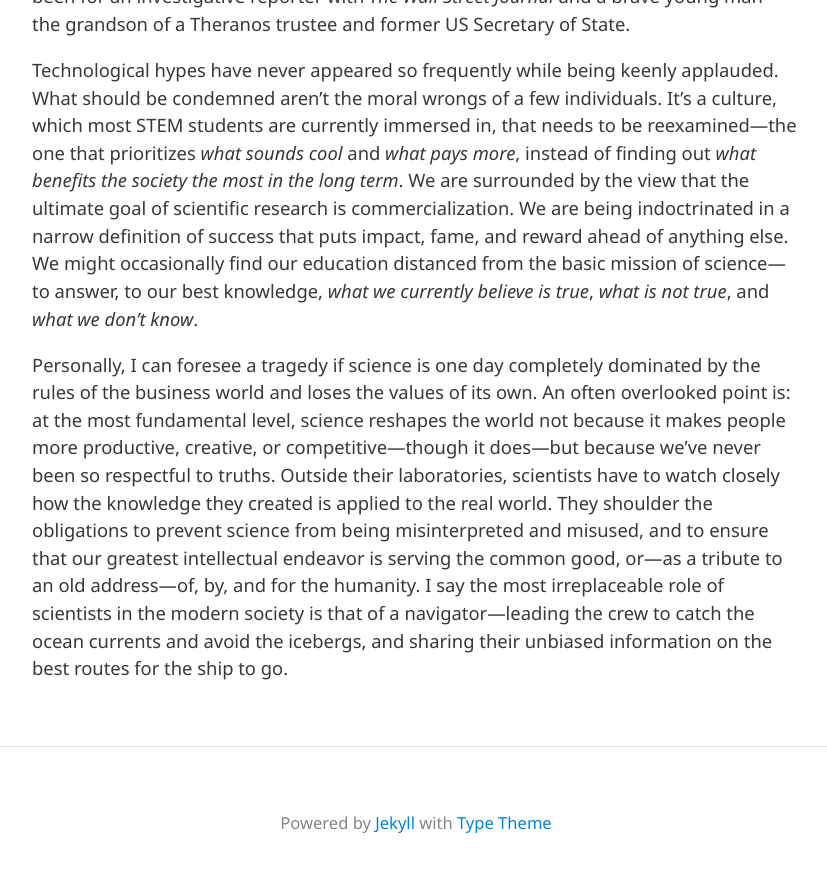
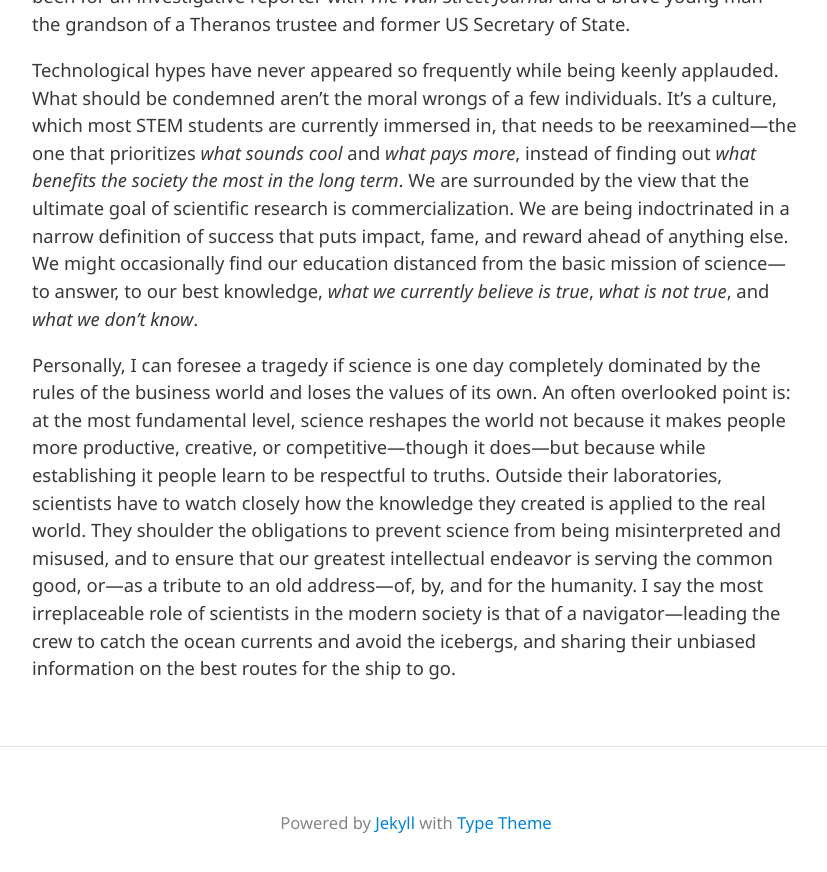
Before and after one commit to laskaux/laskaux.github.io, a Jekyll site: the page built from _posts/2018-12-01-the-duties-of-scientists.md, in a window 1280 px wide and 900 px high, scrolled down 1226 px. Shown: the top 872 px of the window, without its empty margins (224-1051 px from the left). Built offline with Jekyll 4.4.1, drawn with Linux system fonts in a browser that asks for light colours; nearby versions of some CDN libraries.

Commit message:
respectful to truths

```diff
--- a/_posts/2018-12-01-the-duties-of-scientists.md
+++ b/_posts/2018-12-01-the-duties-of-scientists.md
@@ -10,4 +10,4 @@ But to me, the Theranos case—first revealed in 2015 and still under investigat
 
 Technological hypes have never appeared so frequently while being keenly applauded. What should be condemned aren’t the moral wrongs of a few individuals. It’s a culture, which most STEM students are currently immersed in, that needs to be reexamined—the one that prioritizes _what sounds cool_ and _what pays more_, instead of finding out _what benefits the society the most in the long term_. We are surrounded by the view that the ultimate goal of scientific research is commercialization. We are being indoctrinated in a narrow definition of success that puts impact, fame, and reward ahead of anything else. We might occasionally find our education distanced from the basic mission of science—to answer, to our best knowledge, _what we currently believe is true_, _what is not true_, and _what we don’t know_.
 
-Personally, I can foresee a tragedy if science is one day completely dominated by the rules of the business world and loses the values of its own. An often overlooked point is: at the most fundamental level, science reshapes the world not because it makes people more productive, creative, or competitive—though it does—but because we’ve never been so respectful to truths. Outside their laboratories, scientists have to watch closely how the knowledge they created is applied to the real world. They shoulder the obligations to prevent science from being misinterpreted and misused, and to ensure that our greatest intellectual endeavor is serving the common good, or—as a tribute to an old address—of, by, and for the humanity. I say the most irreplaceable role of scientists in the modern society is that of a navigator—leading the crew to catch the ocean currents and avoid the icebergs, and sharing their unbiased information on the best routes for the ship to go.
+Personally, I can foresee a tragedy if science is one day completely dominated by the rules of the business world and loses the values of its own. An often overlooked point is: at the most fundamental level, science reshapes the world not because it makes people more productive, creative, or competitive—though it does—but because while establishing it people learn to be respectful to truths. Outside their laboratories, scientists have to watch closely how the knowledge they created is applied to the real world. They shoulder the obligations to prevent science from being misinterpreted and misused, and to ensure that our greatest intellectual endeavor is serving the common good, or—as a tribute to an old address—of, by, and for the humanity. I say the most irreplaceable role of scientists in the modern society is that of a navigator—leading the crew to catch the ocean currents and avoid the icebergs, and sharing their unbiased information on the best routes for the ship to go.
```
